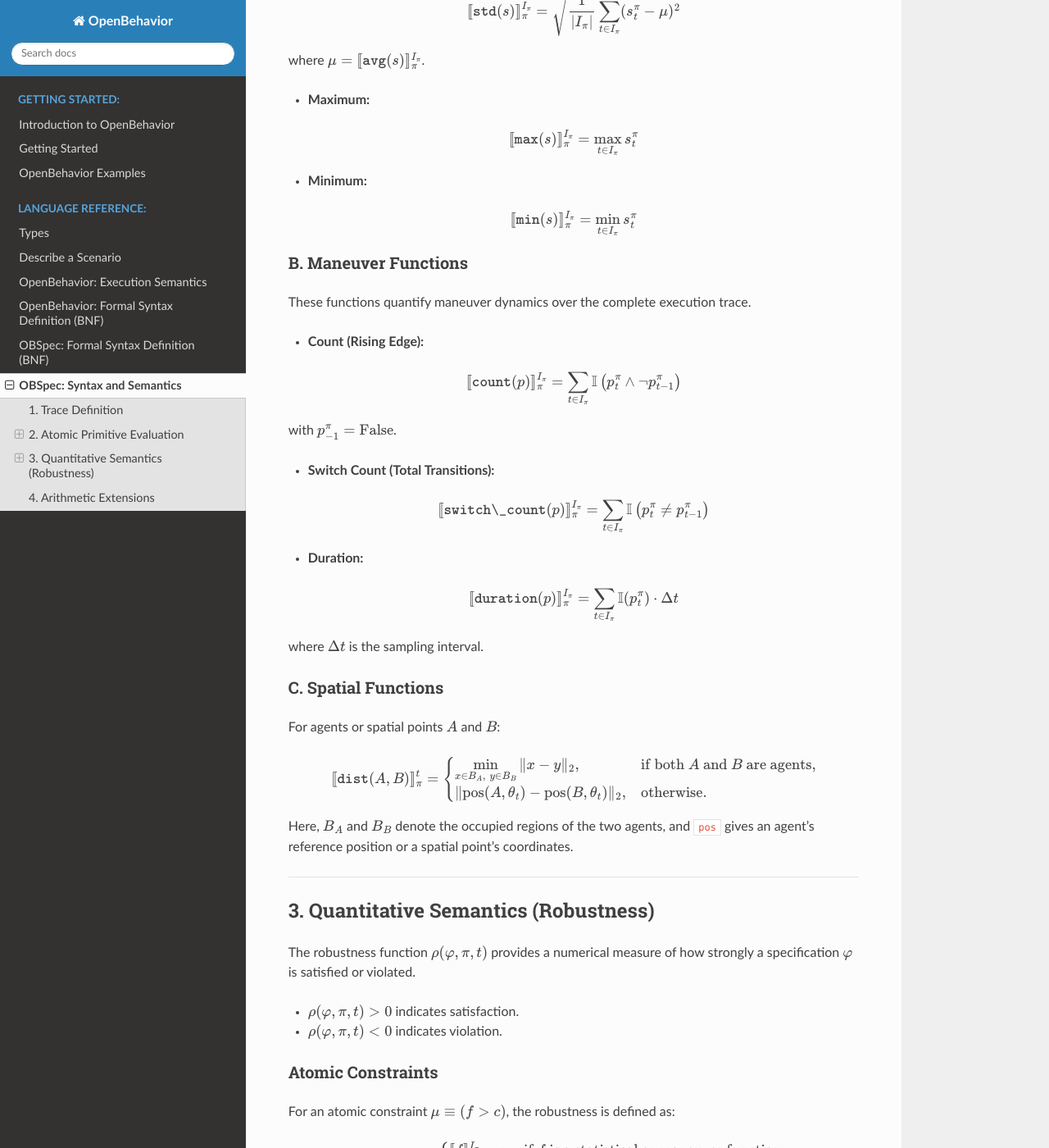
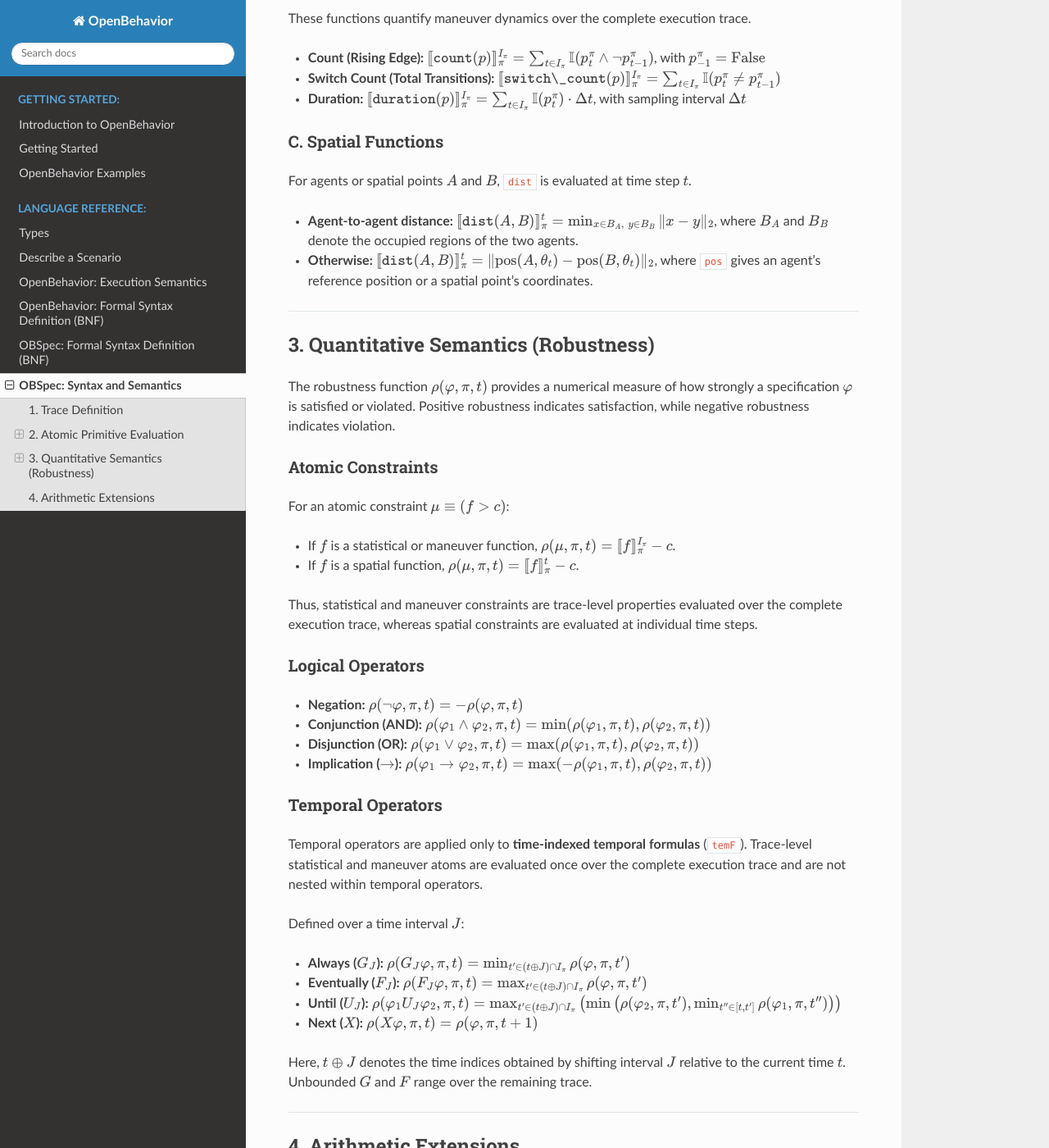
Before and after one commit to Sunshinesheep/OpenBehavior-doc, a Sphinx documentation site: the page built from docs/source/obspec.md, in a window 1280 px wide and 1400 px high, scrolled down 1055 px. Shown: the whole window at 82% size. Built offline with Sphinx 7.4.7 and the Read the Docs theme 3.1.0, drawn with Linux system fonts in a browser that asks for light colours; some of the changed text lies outside the part shown.

Commit message:
Update obspec.md

````diff
--- a/docs/source/obspec.md
+++ b/docs/source/obspec.md
@@ -5,11 +5,9 @@ OBSpec (OpenBehavior Specification) is a specification language for expressing b
 ---
 
 ## 1. Trace Definition
-
 An execution trace $\pi = \langle \theta_0, \dots, \theta_n \rangle$ is a finite sequence of scenes, where each $\theta_t$ records the system state at simulation step $t$.
 
 For OBSpec evaluation, we derive:
-
 - **Continuous Signals ($s^\pi_t$):** Numerical agent signals such as `speed`, `acc`, `brake`, and `steer`.
 - **Maneuver Predicates ($p^\pi_t$):** Boolean maneuver labels such as `ChangingLane`, `Overtaking`, and `TurningAround`.
 
@@ -18,241 +16,80 @@ Let $I_\pi = \{0, \dots, n\}$ denote the index set of the complete trace.
 ---
 
 ## 2. Atomic Primitive Evaluation
-
 Statistical and maneuver functions are evaluated over the complete trace $I_\pi$, whereas spatial functions are evaluated at the current time step $t$.
 
 ### A. Statistical Functions
-
 These functions characterize continuous signals over the complete execution trace.
 
-* **Average:**
+* **Average:** $\llbracket \texttt{avg}(s) \rrbracket_\pi^{I_\pi} = \frac{1}{|I_\pi|} \sum_{t \in I_\pi} s^\pi_t$
 
-$$
-\llbracket \texttt{avg}(s) \rrbracket_\pi^{I_\pi}
-=
-\frac{1}{|I_\pi|}
-\sum_{t \in I_\pi} s^\pi_t
-$$
+* **Standard Deviation:** $\llbracket \texttt{std}(s) \rrbracket_\pi^{I_\pi} = \sqrt{\frac{1}{|I_\pi|} \sum_{t \in I_\pi} (s^\pi_t - \mu)^2}$, where $\mu = \llbracket \texttt{avg}(s) \rrbracket_\pi^{I_\pi}$
 
-* **Standard Deviation:**
+* **Maximum:** $\llbracket \texttt{max}(s) \rrbracket_\pi^{I_\pi} = \max_{t \in I_\pi} s^\pi_t$
 
-$$
-\llbracket \texttt{std}(s) \rrbracket_\pi^{I_\pi}
-=
-\sqrt{
-\frac{1}{|I_\pi|}
-\sum_{t \in I_\pi}
-(s^\pi_t - \mu)^2
-}
-$$
-
-where $\mu = \llbracket \texttt{avg}(s) \rrbracket_\pi^{I_\pi}$.
-
-* **Maximum:**
-
-$$
-\llbracket \texttt{max}(s) \rrbracket_\pi^{I_\pi}
-=
-\max_{t \in I_\pi} s^\pi_t
-$$
-
-* **Minimum:**
-
-$$
-\llbracket \texttt{min}(s) \rrbracket_\pi^{I_\pi}
-=
-\min_{t \in I_\pi} s^\pi_t
-$$
+* **Minimum:** $\llbracket \texttt{min}(s) \rrbracket_\pi^{I_\pi} = \min_{t \in I_\pi} s^\pi_t$
 
 ### B. Maneuver Functions
-
 These functions quantify maneuver dynamics over the complete execution trace.
 
-* **Count (Rising Edge):**
+* **Count (Rising Edge):** $\llbracket \texttt{count}(p) \rrbracket_\pi^{I_\pi} = \sum_{t \in I_\pi} \mathbb{I}(p^\pi_t \wedge \neg p^\pi_{t-1})$, with $p^\pi_{-1} = \text{False}$
 
-$$
-\llbracket \texttt{count}(p) \rrbracket_\pi^{I_\pi}
-=
-\sum_{t \in I_\pi}
-\mathbb{I}
-\left(
-p^\pi_t \wedge \neg p^\pi_{t-1}
-\right)
-$$
+* **Switch Count (Total Transitions):** $\llbracket \texttt{switch\_count}(p) \rrbracket_\pi^{I_\pi} = \sum_{t \in I_\pi} \mathbb{I}(p^\pi_t \neq p^\pi_{t-1})$
 
-with $p^\pi_{-1} = \mathrm{False}$.
-
-* **Switch Count (Total Transitions):**
-
-$$
-\llbracket \texttt{switch\_count}(p) \rrbracket_\pi^{I_\pi}
-=
-\sum_{t \in I_\pi}
-\mathbb{I}
-\left(
-p^\pi_t \neq p^\pi_{t-1}
-\right)
-$$
-
-* **Duration:**
-
-$$
-\llbracket \texttt{duration}(p) \rrbracket_\pi^{I_\pi}
-=
-\sum_{t \in I_\pi}
-\mathbb{I}(p^\pi_t) \cdot \Delta t
-$$
-
-where $\Delta t$ is the sampling interval.
+* **Duration:** $\llbracket \texttt{duration}(p) \rrbracket_\pi^{I_\pi} = \sum_{t \in I_\pi} \mathbb{I}(p^\pi_t) \cdot \Delta t$, with sampling interval $\Delta t$
 
 ### C. Spatial Functions
+For agents or spatial points $A$ and $B$, `dist` is evaluated at time step $t$.
 
-For agents or spatial points $A$ and $B$:
+* **Agent-to-agent distance:** $\llbracket \texttt{dist}(A,B) \rrbracket_\pi^t = \min_{x \in B_A,\; y \in B_B} \|x-y\|_2$, where $B_A$ and $B_B$ denote the occupied regions of the two agents.
 
-$$
-\llbracket \texttt{dist}(A,B) \rrbracket_\pi^t
-=
-\begin{cases}
-\displaystyle
-\min_{x \in B_A,\; y \in B_B}
-\|x-y\|_2,
-& \text{if both $A$ and $B$ are agents},\\
-\|\text{pos}(A,\theta_t)-\text{pos}(B,\theta_t)\|_2,
-& \text{otherwise}.
-\end{cases}
-$$
-
-Here, $B_A$ and $B_B$ denote the occupied regions of the two agents, and `pos` gives an agent's reference position or a spatial point's coordinates.
+* **Otherwise:** $\llbracket \texttt{dist}(A,B) \rrbracket_\pi^t = \|\text{pos}(A,\theta_t)-\text{pos}(B,\theta_t)\|_2$, where `pos` gives an agent's reference position or a spatial point's coordinates.
 
 ---
 
 ## 3. Quantitative Semantics (Robustness)
-
-The robustness function $\rho(\varphi,\pi,t)$ provides a numerical measure of how strongly a specification $\varphi$ is satisfied or violated.
-
-- $\rho(\varphi,\pi,t) > 0$ indicates satisfaction.
-- $\rho(\varphi,\pi,t) < 0$ indicates violation.
+The robustness function $\rho(\varphi, \pi, t)$ provides a numerical measure of how strongly a specification $\varphi$ is satisfied or violated. Positive robustness indicates satisfaction, while negative robustness indicates violation.
 
 ### Atomic Constraints
+For an atomic constraint $\mu \equiv (f > c)$:
 
-For an atomic constraint $\mu \equiv (f > c)$, the robustness is defined as:
+* If $f$ is a statistical or maneuver function, $\rho(\mu,\pi,t) = \llbracket f \rrbracket_\pi^{I_\pi} - c$.
 
-$$
-\rho(\mu,\pi,t)
-=
-\begin{cases}
-\llbracket f \rrbracket_\pi^{I_\pi} - c,
-& \text{if $f$ is a statistical or maneuver function},\\
-\llbracket f \rrbracket_\pi^t - c,
-& \text{if $f$ is a spatial function}.
-\end{cases}
-$$
+* If $f$ is a spatial function, $\rho(\mu,\pi,t) = \llbracket f \rrbracket_\pi^t - c$.
 
 Thus, statistical and maneuver constraints are trace-level properties evaluated over the complete execution trace, whereas spatial constraints are evaluated at individual time steps.
 
 ### Logical Operators
+* **Negation:** $\rho(\neg \varphi, \pi, t) = -\rho(\varphi, \pi, t)$
 
-* **Negation:**
+* **Conjunction (AND):** $\rho(\varphi_1 \wedge \varphi_2, \pi, t) = \min(\rho(\varphi_1, \pi, t), \rho(\varphi_2, \pi, t))$
 
-$$
-\rho(\neg \varphi,\pi,t)
-=
--\rho(\varphi,\pi,t)
-$$
+* **Disjunction (OR):** $\rho(\varphi_1 \vee \varphi_2, \pi, t) = \max(\rho(\varphi_1, \pi, t), \rho(\varphi_2, \pi, t))$
 
-* **Conjunction (AND):**
-
-$$
-\rho(\varphi_1 \wedge \varphi_2,\pi,t)
-=
-\min
-\left(
-\rho(\varphi_1,\pi,t),
-\rho(\varphi_2,\pi,t)
-\right)
-$$
-
-* **Disjunction (OR):**
-
-$$
-\rho(\varphi_1 \vee \varphi_2,\pi,t)
-=
-\max
-\left(
-\rho(\varphi_1,\pi,t),
-\rho(\varphi_2,\pi,t)
-\right)
-$$
-
-* **Implication ($\rightarrow$):**
-
-$$
-\rho(\varphi_1 \rightarrow \varphi_2,\pi,t)
-=
-\max
-\left(
--\rho(\varphi_1,\pi,t),
-\rho(\varphi_2,\pi,t)
-\right)
-$$
+* **Implication ($\rightarrow$):** $\rho(\varphi_1 \rightarrow \varphi_2, \pi, t) = \max(-\rho(\varphi_1, \pi, t), \rho(\varphi_2, \pi, t))$
 
 ### Temporal Operators
-
 Temporal operators are applied only to **time-indexed temporal formulas** (`temF`). Trace-level statistical and maneuver atoms are evaluated once over the complete execution trace and are not nested within temporal operators.
 
 Defined over a time interval $J$:
 
-* **Always ($G_J$):**
+* **Always ($G_J$):** $\rho(G_J \varphi, \pi, t) = \min_{t' \in (t \oplus J) \cap I_\pi} \rho(\varphi, \pi, t')$
 
-$$
-\rho(G_J \varphi,\pi,t)
-=
-\min_{t' \in (t \oplus J) \cap I_\pi}
-\rho(\varphi,\pi,t')
-$$
+* **Eventually ($F_J$):** $\rho(F_J \varphi, \pi, t) = \max_{t' \in (t \oplus J) \cap I_\pi} \rho(\varphi, \pi, t')$
 
-* **Eventually ($F_J$):**
+* **Until ($U_J$):** $\rho(\varphi_1 U_J \varphi_2, \pi, t) = \max_{t' \in (t \oplus J) \cap I_\pi} \left(\min\left(\rho(\varphi_2,\pi,t'), \min_{t'' \in [t,t']} \rho(\varphi_1,\pi,t'')\right)\right)$
 
-$$
-\rho(F_J \varphi,\pi,t)
-=
-\max_{t' \in (t \oplus J) \cap I_\pi}
-\rho(\varphi,\pi,t')
-$$
+* **Next ($X$):** $\rho(X \varphi, \pi, t) = \rho(\varphi, \pi, t+1)$
 
-* **Until ($U_J$):**
-
-$$
-\rho(\varphi_1 U_J \varphi_2,\pi,t)
-=
-\max_{t' \in (t \oplus J) \cap I_\pi}
-\left(
-\min
-\left(
-\rho(\varphi_2,\pi,t'),
-\min_{t'' \in [t,t']}
-\rho(\varphi_1,\pi,t'')
-\right)
-\right)
-$$
-
-* **Next ($X$):**
-
-$$
-\rho(X\varphi,\pi,t)
-=
-\rho(\varphi,\pi,t+1)
-$$
-
-where $t \oplus J$ denotes the time indices obtained by shifting interval $J$ relative to the current time $t$. Unbounded $G$ and $F$ range over the remaining trace.
+Here, $t \oplus J$ denotes the time indices obtained by shifting interval $J$ relative to the current time $t$. Unbounded $G$ and $F$ range over the remaining trace.
 
 ---
 
 ## 4. Arithmetic Extensions
-
 OBSpec supports arithmetic operators such as `+`, `-`, `*`, and `/` over numerical expressions.
 
 **Example:** Summing lane-change occurrences across multiple agents:
 
-```text
-count(ChangingLane(npc1)) + count(ChangingLane(npc2)) > 2
+`count(ChangingLane(npc1)) + count(ChangingLane(npc2)) > 2`
+
+This objective is satisfied when the combined number of lane-change occurrences performed by `npc1` and `npc2` is greater than two.
````
